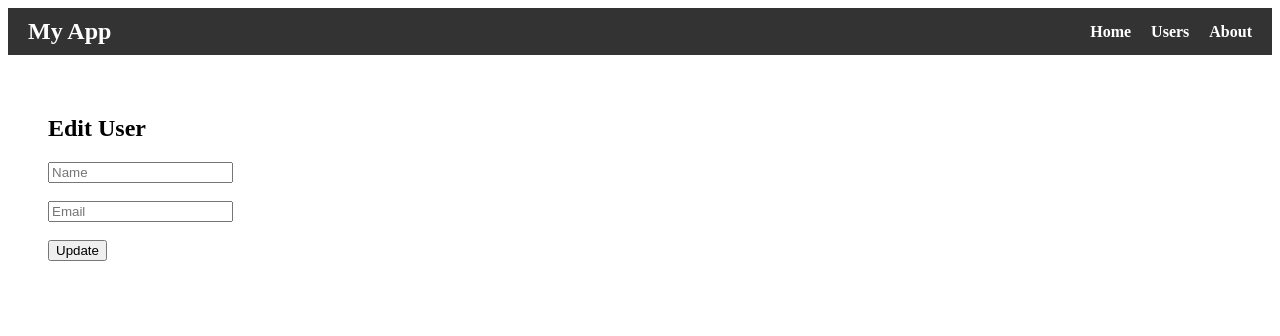
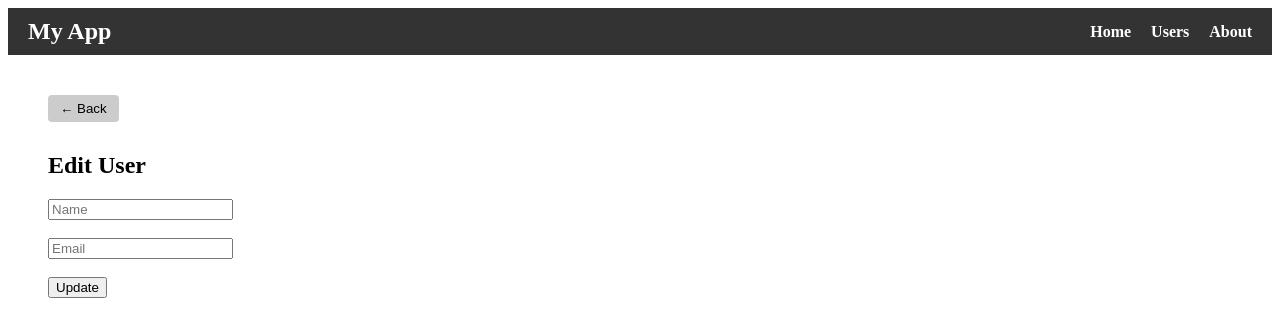
Before and after one commit to dineshcodecrafts/react-learning-app-5, a React (Vite) app: page /EditUser/1 in a window 1280 px wide. Shown: the top 336 px of the page. Built offline with nearby package versions, Linux system fonts and the light colour scheme; no server answers; what @react-pdf/renderer would draw is missing.

Commit message:
back button set

```diff
--- a/src/pages/AddUser.jsx
+++ b/src/pages/AddUser.jsx
@@ -15,6 +15,20 @@ const AddUser = () => {
 
   return (
     <div style={{ padding: 20 }}>
+       {/* Back button */}
+       <button
+        onClick={() => navigate(-1)}
+        style={{
+          marginBottom: "10px",
+          backgroundColor: "#ccc",
+          border: "none",
+          padding: "6px 12px",
+          borderRadius: "4px",
+          cursor: "pointer",
+        }}
+      >
+        ← Back
+      </button>
       <h2>Add User</h2>
       <form onSubmit={handleSubmit}>
         <input
@@ -35,6 +49,8 @@ const AddUser = () => {
         /><br /><br />
         <button type="submit">Save</button>
       </form>
+
+
     </div>
   );
 };
--- a/src/pages/EditUser.jsx
+++ b/src/pages/EditUser.jsx
@@ -20,6 +20,20 @@ const EditUser = () => {
 
   return (
     <div style={{ padding: 20 }}>
+       {/* Back button */}
+       <button
+        onClick={() => navigate(-1)}
+        style={{
+          marginBottom: "10px",
+          backgroundColor: "#ccc",
+          border: "none",
+          padding: "6px 12px",
+          borderRadius: "4px",
+          cursor: "pointer",
+        }}
+      >
+        ← Back
+      </button>
       <h2>Edit User</h2>
       <form onSubmit={handleSubmit}>
         <input
```
